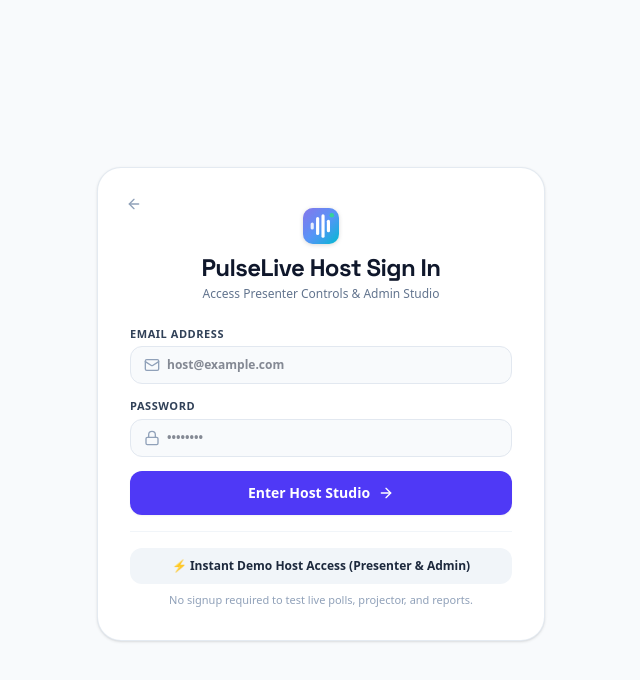
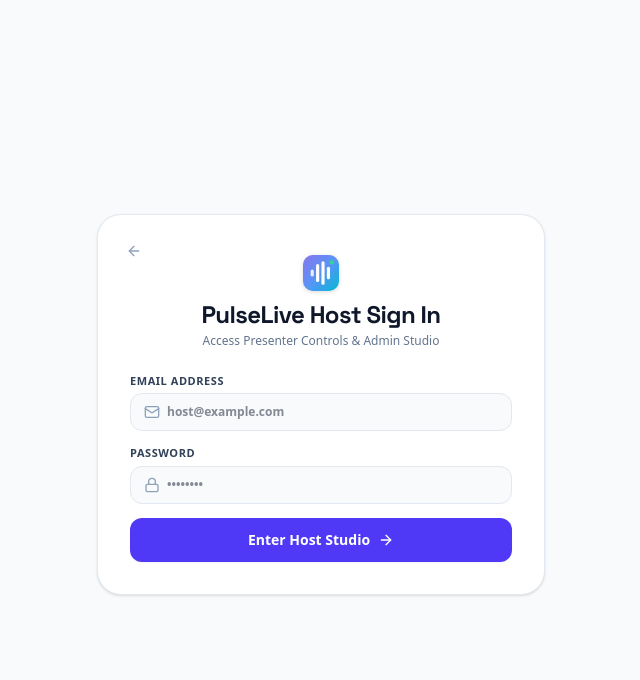
Before and after one commit to muhabyan/Live-Polling, a React (Vite) app: page / in a window 1280 px wide. Both pictures are taken after a click on the button "Host". Shown: the top 680 px of the page, without its empty margins (319-959 px from the left). Built offline with nearby package versions, Linux system fonts and the light colour scheme; no server answers; the database is empty.

Commit message:
fix: completely remove Instant Demo Host bypass and enforce strict authentication

```diff
--- a/src/components/Auth/LoginScreen.tsx
+++ b/src/components/Auth/LoginScreen.tsx
@@ -5,7 +5,7 @@ import { ButtonSpinner } from '../Shared/Loaders';
 import { BrandLogo } from '../Shared/BrandLogo';
 
 export const LoginScreen: React.FC = () => {
-  const { login, error, clearError, setActiveView, loginAsDemoHost } = useEvent();
+  const { login, error, clearError, setActiveView } = useEvent();
   const [email, setEmail] = useState('');
   const [password, setPassword] = useState('');
   const [isLoading, setIsLoading] = useState(false);
@@ -109,19 +109,6 @@ export const LoginScreen: React.FC = () => {
             )}
           </button>
         </form>
-
-        <div className="mt-4 pt-4 border-t border-slate-100 flex flex-col items-center space-y-2">
-          <button
-            type="button"
-            onClick={loginAsDemoHost}
-            className="w-full py-2.5 px-4 bg-slate-100 hover:bg-slate-200 text-slate-800 font-bold rounded-xl text-xs transition-colors flex items-center justify-center space-x-1.5 cursor-pointer"
-          >
-            <span>⚡ Instant Demo Host Access (Presenter & Admin)</span>
-          </button>
-          <p className="text-[11px] text-slate-400 text-center">
-            No signup required to test live polls, projector, and reports.
-          </p>
-        </div>
       </div>
     </div>
   );
--- a/src/context/EventContext.tsx
+++ b/src/context/EventContext.tsx
@@ -17,7 +17,6 @@ interface EventContextType {
   isAuthLoading: boolean;
   login: (email: string, password: string) => Promise<void>;
   register: (email: string, password: string) => Promise<void>;
-  loginAsDemoHost: () => void;
   logout: () => Promise<void>;
 
   // Data
@@ -66,7 +65,6 @@ export const EventProvider: React.FC<{ children: ReactNode }> = ({ children }) =
   // Auth state
   const [session, setSession] = useState<Session | null>(null);
   const [user, setUser] = useState<User | null>(null);
-  const [isDemoHost, setIsDemoHost] = useState(false);
   const [isAuthLoading, setIsAuthLoading] = useState(true);
 
   // Data state
@@ -110,9 +108,6 @@ export const EventProvider: React.FC<{ children: ReactNode }> = ({ children }) =
     const handleNavigationChange = () => {
       const target = getViewFromLocation();
       if (target) {
-        if (['presenter', 'admin', 'analytics'].includes(target)) {
-          setIsDemoHost(true);
-        }
         setActiveViewState(target);
       }
     };
@@ -123,9 +118,6 @@ export const EventProvider: React.FC<{ children: ReactNode }> = ({ children }) =
     // Initial mount sync
     const initialView = getViewFromLocation();
     if (initialView) {
-      if (['presenter', 'admin', 'analytics'].includes(initialView)) {
-        setIsDemoHost(true);
-      }
       setActiveViewState(initialView);
       if (window.location.hash !== '#' + initialView) {
         window.history.replaceState({ view: initialView }, '', '#' + initialView);
@@ -163,11 +155,10 @@ export const EventProvider: React.FC<{ children: ReactNode }> = ({ children }) =
       await api.signInWithEmail(email, password);
       await refreshAllEvents();
       setActiveView('presenter');
-    } catch {
-      // Allow fallback demo host login
-      setIsDemoHost(true);
-      await refreshAllEvents();
-      setActiveView('presenter');
+    } catch (err: any) {
+      const msg = err.message || 'Invalid email or password';
+      setError(msg);
+      throw new Error(msg);
     }
   };
 
@@ -181,15 +172,11 @@ export const EventProvider: React.FC<{ children: ReactNode }> = ({ children }) =
     }
   };
 
-  const loginAsDemoHost = () => {
-    setIsDemoHost(true);
-    setActiveView('presenter');
-  };
-
   const logout = async () => {
-    setIsDemoHost(false);
     await api.signOut().catch(() => {});
-    setActiveView('participant');
+    setSession(null);
+    setUser(null);
+    setActiveView('login');
   };
 
   // ============================================
@@ -198,9 +185,9 @@ export const EventProvider: React.FC<{ children: ReactNode }> = ({ children }) =
 
   const setActiveView = (view: ActiveAppView, pushHistory = true) => {
     let targetView = view;
-    if (['presenter', 'admin', 'analytics'].includes(view) && !session && !isDemoHost) {
+    if (['presenter', 'admin', 'analytics'].includes(view) && !session) {
       targetView = 'login';
-    } else if (view === 'login' && (session || isDemoHost)) {
+    } else if (view === 'login' && session) {
       targetView = 'admin';
     }
     setActiveViewState(targetView);
@@ -1306,11 +1293,10 @@ export const EventProvider: React.FC<{ children: ReactNode }> = ({ children }) =
       value={{
         session,
         user,
-        isHost: Boolean(session || isDemoHost),
+        isHost: Boolean(session),
         isAuthLoading,
         login,
         register,
-        loginAsDemoHost,
         logout,
         events,
         currentEvent,
```
